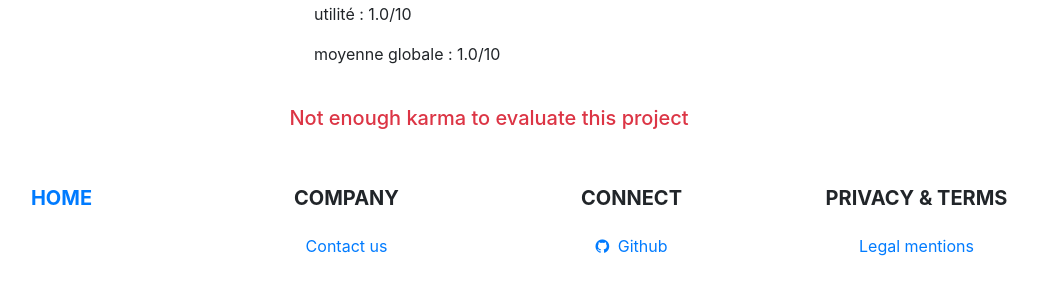
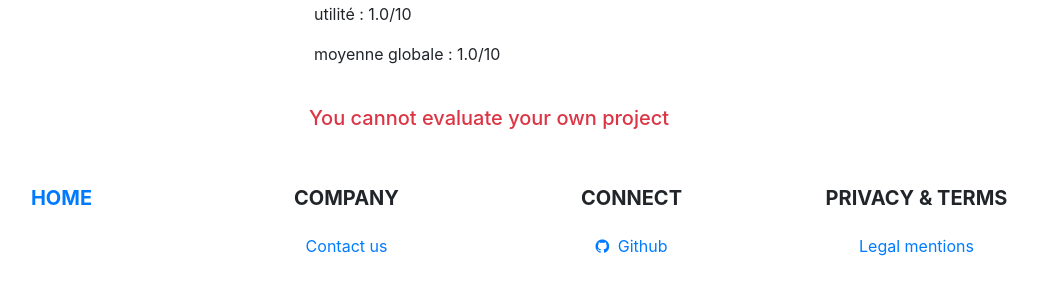
Before and after one commit to KylianViaux/SiteDjangoGreen, a Django app: page /projectId/1 in a window 1280 px wide. Shown: the part 524-824 px from the top of the page, without its empty margins (151-1189 px from the left). Run offline with Django 3.2, Linux system fonts and the light colour scheme; a user stored in the database is signed in; tables that the repository leaves empty hold one stand-in row (values such as "Sample post"); grey boxes marked "Sample" are stand-in pictures; some libraries are stand-ins or nearby versions.

Commit message:
un expert createur ne peut pas evaluer son propre projet

```diff
--- a/makeOurPlanetGreatAgain/blog/templates/blog/voirProjet.html
+++ b/makeOurPlanetGreatAgain/blog/templates/blog/voirProjet.html
@@ -104,13 +104,14 @@
             {% if user.is_authenticated %}
                 <!-- Si l'utilisateur est un expert -->
                 {% if user.isExpert  %}
+                    <!-- un expert createur ne peut pas evaluer son propre projet-->
+                    {% if user.id != project.idCreateur.id %}
                         <!-- Si l'expert a suffisament de karma pour evaluer ce projet -->
                         {% if user.karma >= project.difficulte|mul:100 %}
                             <!-- Si cet expert n'as pas encore évalué le projet -->
                             {% if not hasEvaluated %}
                                 <div class="col mt-3">
                                     <h1 class="text-center"> Evaluate project</h1>
-
                                     <form method="post" enctype="multipart/form-data" novalidate>
                                         {% csrf_token %}
                                         {{ form|crispy  }}
@@ -122,6 +123,9 @@
                             {% endif %}
                         {% else %}
                             <div class="col mt-4"><h5 class="text-center text-danger">Not enough karma to evaluate this project</h5></div>
+                        {% endif %}
+                    {% else %}
+                        <div class="col mt-4"><h5 class="text-center text-danger">You cannot evaluate your own project</h5></div>
                     {% endif %}
                 {% endif %}
             {% endif %}
```
Lines whose indentation alone changed are shown as unchanged.
